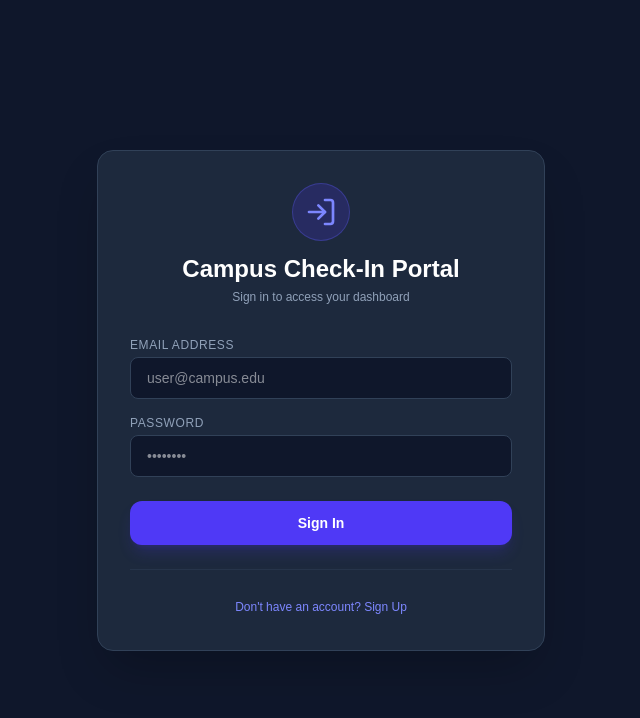
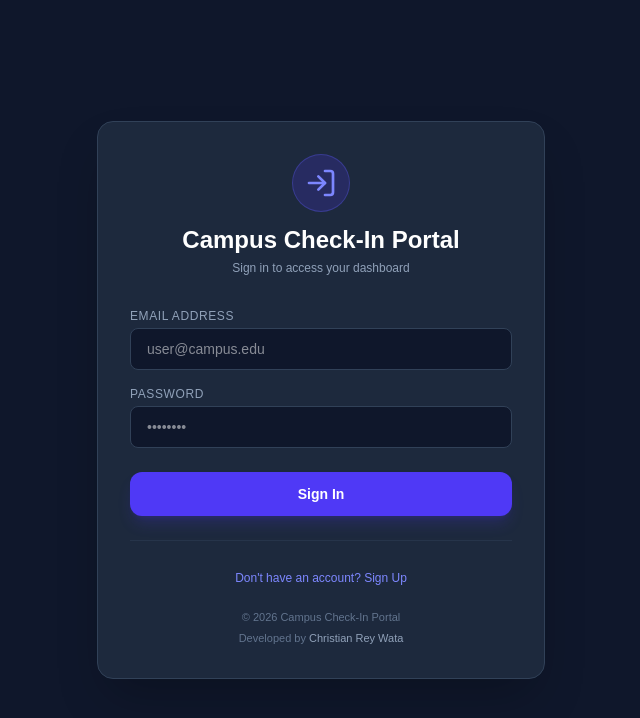
Before and after one commit to christianwata04-cmyk/campus-cert-system, a Next.js app: page /login in a window 1280 px wide. Shown: the top 718 px of the page, without its empty margins (319-959 px from the left). Built offline with nearby package versions, Linux system fonts and the light colour scheme; no server answers.

Commit message:
Add developer credit to login

```diff
--- a/app/login/page.tsx
+++ b/app/login/page.tsx
@@ -120,7 +120,7 @@ export default function LoginPage() {
                 email: email.trim(),
                 role: 'student',
 
-                // NEW STUDENT INFORMATION
+                // STUDENT INFORMATION
                 year_level: yearLevel,
                 program: cleanProgram,
                 section: cleanSection,
@@ -228,11 +228,13 @@ export default function LoginPage() {
         <div className="text-center mb-8">
 
           <div className="inline-flex bg-indigo-600/20 p-3 rounded-full text-indigo-400 mb-3 border border-indigo-500/30">
+
             {isSignUp ? (
               <UserPlus className="w-8 h-8" />
             ) : (
               <LogIn className="w-8 h-8" />
             )}
+
           </div>
 
           <h1 className="text-2xl font-bold">
@@ -267,6 +269,7 @@ export default function LoginPage() {
 
               {/* FULL NAME */}
               <div>
+
                 <label className="block text-xs uppercase tracking-wider text-slate-400 mb-1">
                   Full Name
                 </label>
@@ -281,10 +284,12 @@ export default function LoginPage() {
                   }
                   className="w-full bg-slate-900 border border-slate-700 rounded-lg px-4 py-2.5 text-white focus:outline-none focus:border-indigo-500 text-sm"
                 />
+
               </div>
 
               {/* STUDENT NUMBER */}
               <div>
+
                 <label className="block text-xs uppercase tracking-wider text-slate-400 mb-1">
                   Student / ID Number
                 </label>
@@ -301,10 +306,12 @@ export default function LoginPage() {
                   }
                   className="w-full bg-slate-900 border border-slate-700 rounded-lg px-4 py-2.5 text-white focus:outline-none focus:border-indigo-500 text-sm"
                 />
+
               </div>
 
               {/* YEAR LEVEL */}
               <div>
+
                 <label className="block text-xs uppercase tracking-wider text-slate-400 mb-1">
                   Year Level
                 </label>
@@ -319,6 +326,7 @@ export default function LoginPage() {
                   }
                   className="w-full bg-slate-900 border border-slate-700 rounded-lg px-4 py-2.5 text-white focus:outline-none focus:border-indigo-500 text-sm"
                 >
+
                   <option value="">
                     Select Year Level
                   </option>
@@ -342,11 +350,14 @@ export default function LoginPage() {
                   <option value="5th Year">
                     5th Year
                   </option>
+
                 </select>
+
               </div>
 
               {/* PROGRAM */}
               <div>
+
                 <label className="block text-xs uppercase tracking-wider text-slate-400 mb-1">
                   Program / Course
                 </label>
@@ -363,10 +374,12 @@ export default function LoginPage() {
                   }
                   className="w-full bg-slate-900 border border-slate-700 rounded-lg px-4 py-2.5 text-white focus:outline-none focus:border-indigo-500 text-sm"
                 />
+
               </div>
 
               {/* SECTION */}
               <div>
+
                 <label className="block text-xs uppercase tracking-wider text-slate-400 mb-1">
                   Section
                 </label>
@@ -383,6 +396,7 @@ export default function LoginPage() {
                   }
                   className="w-full bg-slate-900 border border-slate-700 rounded-lg px-4 py-2.5 text-white focus:outline-none focus:border-indigo-500 text-sm"
                 />
+
               </div>
 
             </>
@@ -393,6 +407,7 @@ export default function LoginPage() {
           ========================================================== */}
 
           <div>
+
             <label className="block text-xs uppercase tracking-wider text-slate-400 mb-1">
               Email Address
             </label>
@@ -407,6 +422,7 @@ export default function LoginPage() {
               }
               className="w-full bg-slate-900 border border-slate-700 rounded-lg px-4 py-2.5 text-white focus:outline-none focus:border-indigo-500 text-sm"
             />
+
           </div>
 
           {/* ==========================================================
@@ -414,6 +430,7 @@ export default function LoginPage() {
           ========================================================== */}
 
           <div>
+
             <label className="block text-xs uppercase tracking-wider text-slate-400 mb-1">
               Password
             </label>
@@ -430,6 +447,7 @@ export default function LoginPage() {
               }
               className="w-full bg-slate-900 border border-slate-700 rounded-lg px-4 py-2.5 text-white focus:outline-none focus:border-indigo-500 text-sm"
             />
+
           </div>
 
           {/* ==========================================================
@@ -470,7 +488,27 @@ export default function LoginPage() {
 
         </div>
 
+        {/* ============================================================
+            SYSTEM CREDIT
+        ============================================================ */}
+
+        <div className="mt-5 text-center">
+
+          <p className="text-[11px] text-slate-500">
+            © 2026 Campus Check-In Portal
+          </p>
+
+          <p className="text-[11px] text-slate-500 mt-1">
+            Developed by{' '}
+            <span className="font-medium text-slate-400">
+              Christian Rey Wata
+            </span>
+          </p>
+
+        </div>
+
       </div>
+
     </div>
   );
 }
```
